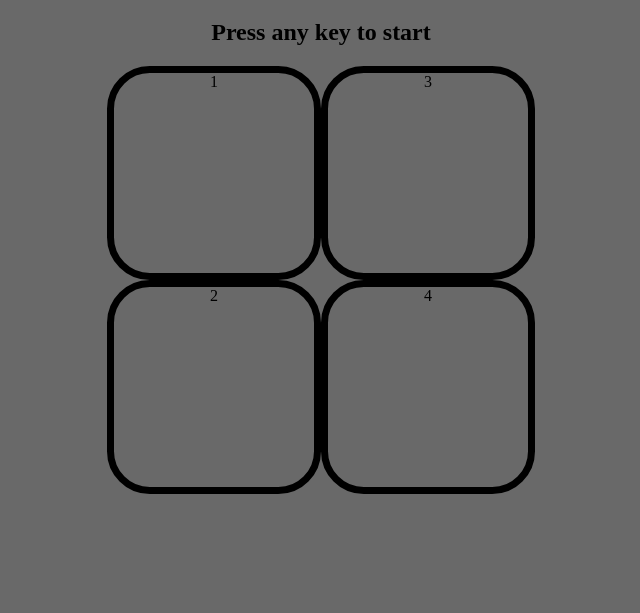
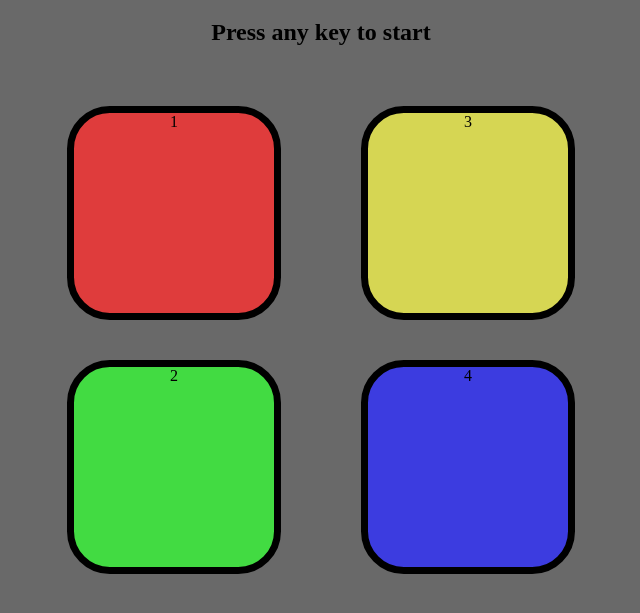
Before and after one commit to sachin-bi/Simon-Says-Game, a plain HTML site: page index.html in a window 1280 px wide. Shown: the part 61-674 px from the top of the page, without its empty margins (319-959 px from the left). Drawn offline with Linux system fonts and the light colour scheme.

Commit message:
color set

```diff
--- a/index.html
+++ b/index.html
@@ -13,13 +13,13 @@
     <div class="btn-container">
 
       <div class="line-one">
-        <div class="btn">1</div>
-        <div class="btn">2</div>
+        <div class="btn red">1</div>
+        <div class="btn green">2</div>
       </div>
 
       <div class="line-two">
-        <div class="btn">3</div>
-        <div class="btn">4</div>
+        <div class="btn yellow">3</div>
+        <div class="btn blue">4</div>
       </div>
 
     </div>
--- a/style.css
+++ b/style.css
@@ -8,9 +8,23 @@ body{
     width: 200px ;
     border-radius: 20%;
     border: 7px solid black;
+    margin: 2.5rem;
 }
 
 .btn-container{
     display: flex;
     justify-content: center;
 }
+
+.red{
+    background-color: rgb(223, 60, 60);
+}
+.green{
+    background-color: rgb(66, 219, 66);
+}
+.yellow{
+    background-color: rgb(214, 214, 83);
+}
+.blue{
+    background-color: rgb(60, 60, 224);
+}
```
